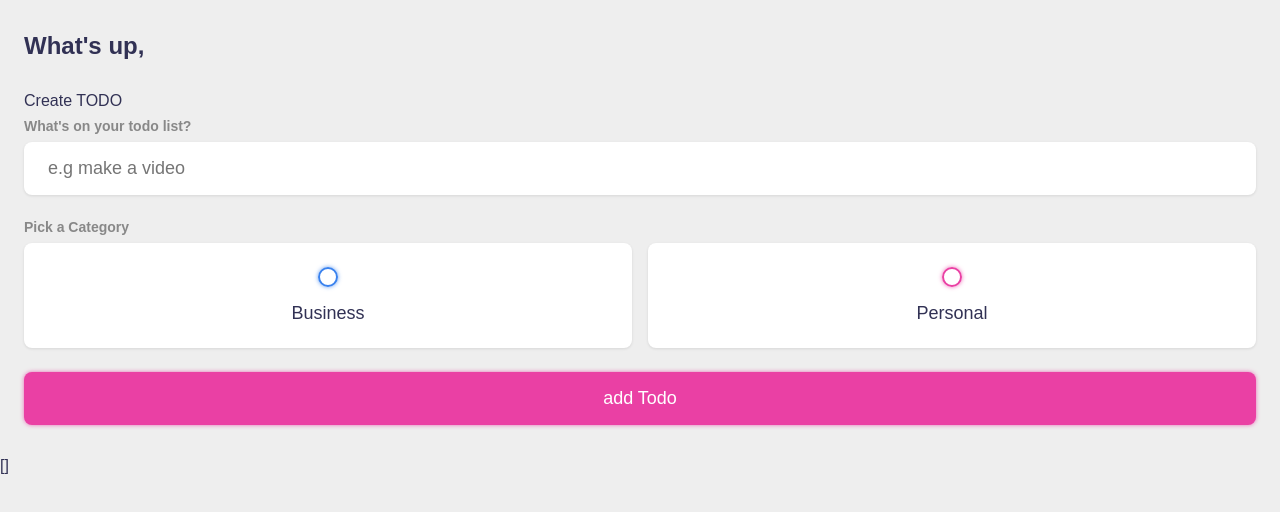
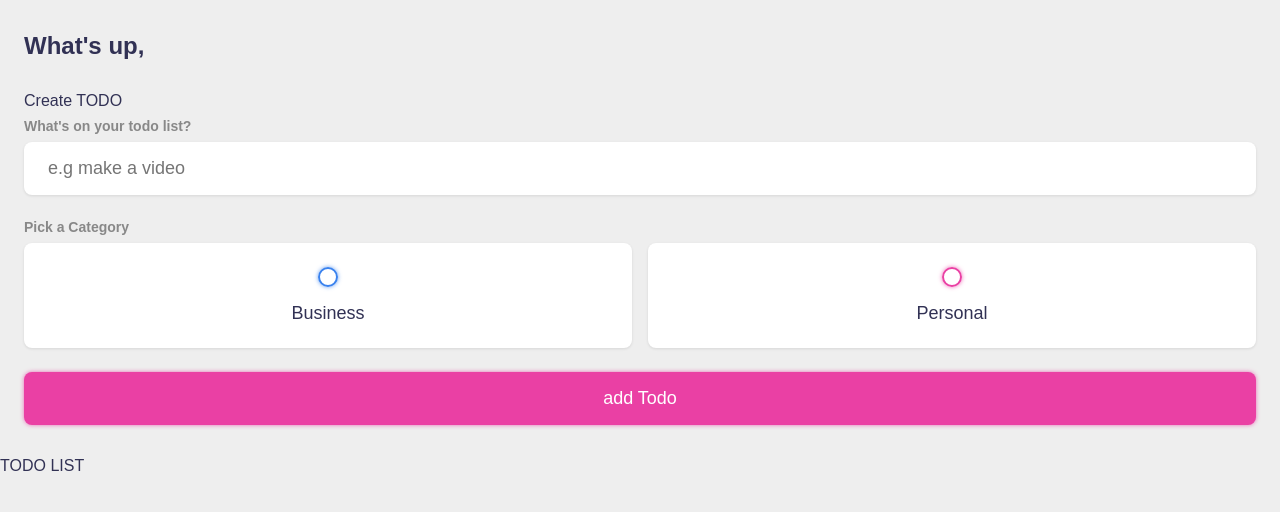
Before and after one commit to KausaChangs/to-do-app, a Vue app: page / in a window 1280 px wide. Shown: the top 512 px of the page. Built offline with nearby package versions, Linux system fonts and the light colour scheme.

Commit message:
need to fix todo list display boxes

```diff
--- a/src/App.vue
+++ b/src/App.vue
@@ -90,6 +90,10 @@ onMounted(() => {
       </form>
     </section>
 
-    {{ todos_asc }}
+    <section class="todo-list"></section>
+    <h3>TODO LIST</h3>
+    <div class="list">
+      <div v-for="todo in todos_asc" :class="`todo-item`"></div>
+    </div>
   </main>
 </template>
```
